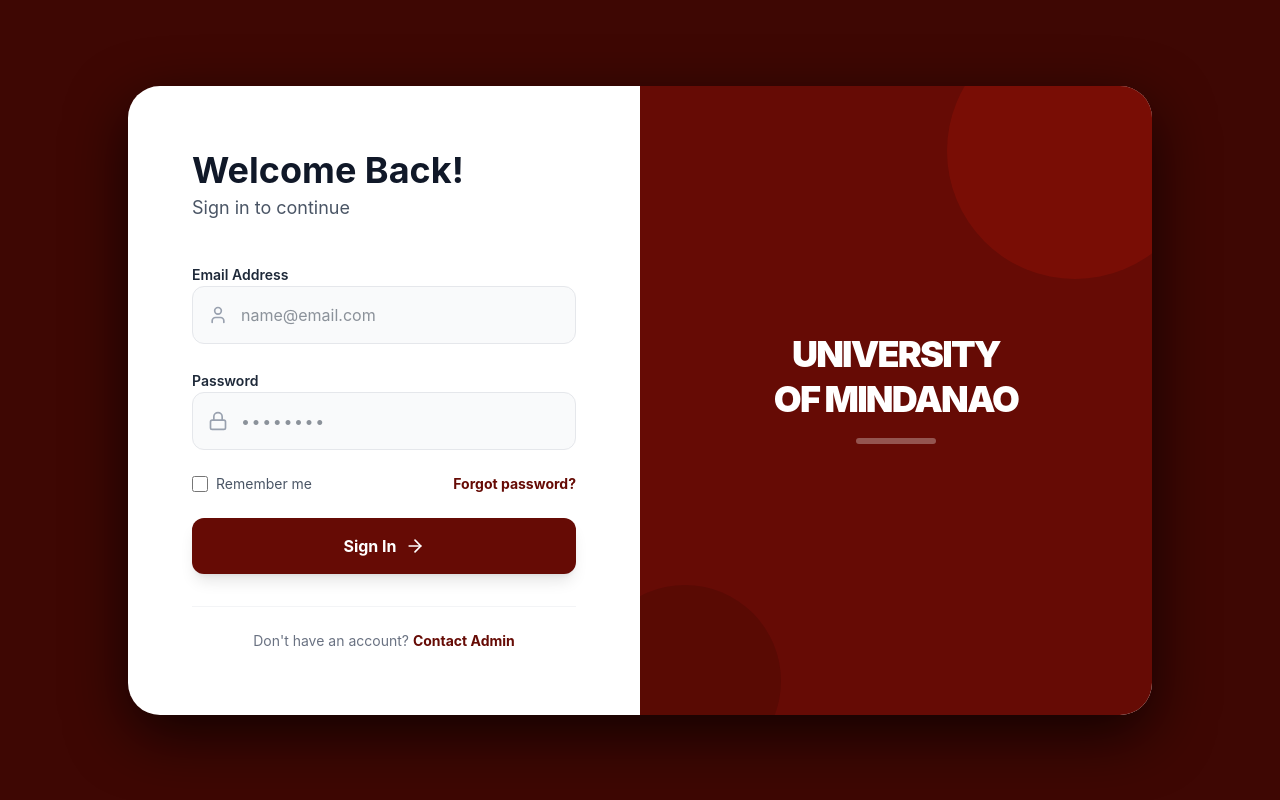
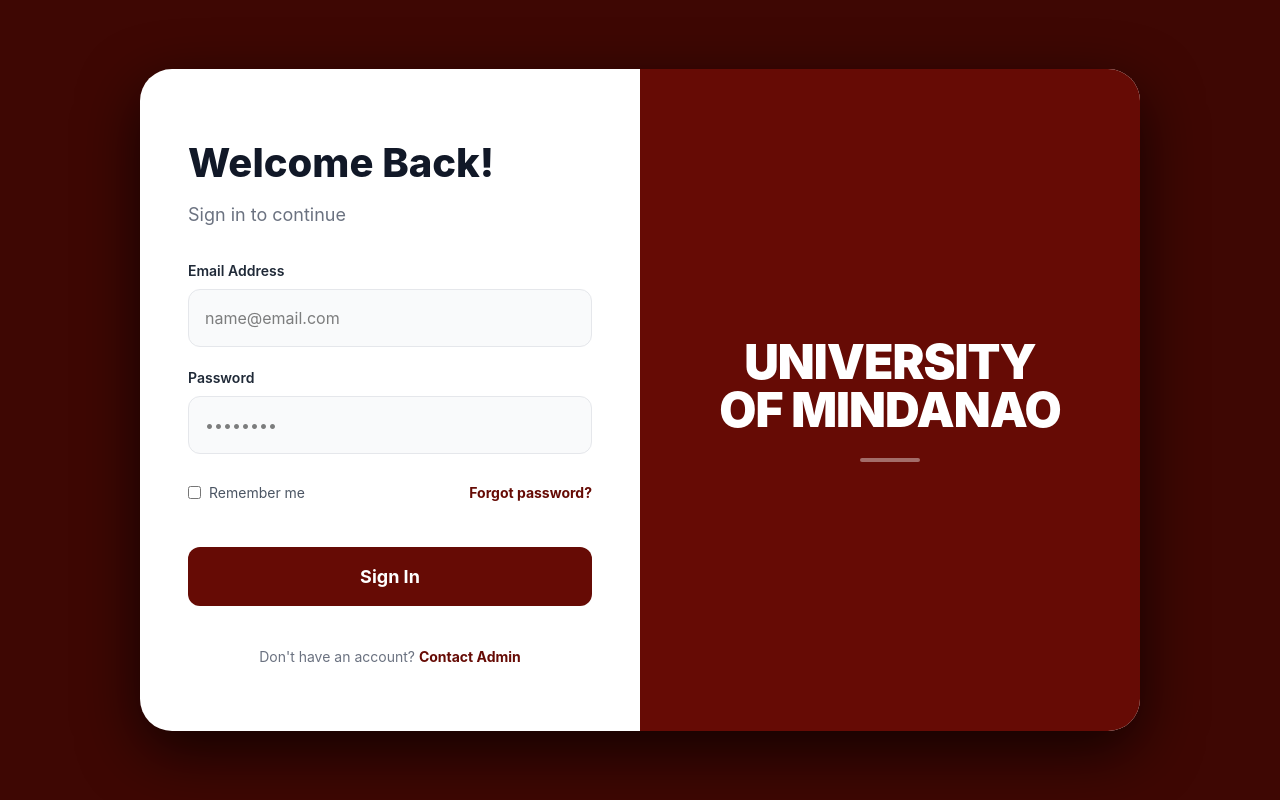
Before and after one commit to 1Karel-Amer/Enrollment-System-Frontend, a React (Vite) app: page /login in a window 1280 px wide. Built offline with nearby package versions, Linux system fonts and the light colour scheme.

Commit message:
Frontend: Login UI and Auth logic complete

```diff
--- /dev/null
+++ b/src/pages/Login.css
@@ -0,0 +1,214 @@
+/* General Wrapper to center the card on the screen */
+.page-wrapper {
+  min-height: 100vh;
+  display: flex;
+  align-items: center;
+  justify-content: center;
+  background-color: #3e0703; /* Deep maroon background */
+  padding: 1.5rem;
+  font-family: "Inter", sans-serif;
+}
+
+/* The Main Container (The Card) */
+.main-auth-container {
+  display: flex;
+  width: 100%;
+  max-width: 1000px;
+  background-color: white;
+  border-radius: 2rem;
+  overflow: hidden;
+  box-shadow: 0 20px 60px rgba(0, 0, 0, 0.7);
+  min-height: 600px;
+}
+
+/* Left Section: Login Form */
+.form-section {
+  width: 50%;
+  padding: 4rem 3rem;
+  display: flex;
+  flex-direction: column;
+  justify-content: center;
+}
+
+.form-header {
+  margin-bottom: 2rem;
+}
+
+.form-header h2 {
+  font-size: 2.5rem;
+  font-weight: 800;
+  color: #111827;
+  margin-bottom: 0.5rem;
+}
+
+.form-header p {
+  font-size: 1.125rem;
+  color: #6b7280;
+}
+
+/* Error Message styling for failed login attempts */
+.error-message {
+  background-color: #fee2e2;
+  color: #b91c1c;
+  padding: 0.75rem;
+  border-radius: 0.5rem;
+  margin-bottom: 1.5rem;
+  font-size: 0.875rem;
+  text-align: center;
+  border: 1px solid #f87171;
+}
+
+/* Form and Input Grouping */
+.auth-form {
+  display: flex;
+  flex-direction: column;
+  gap: 1.25rem;
+}
+
+.input-group {
+  display: flex;
+  flex-direction: column;
+  gap: 0.5rem;
+}
+
+.input-group label {
+  font-size: 0.875rem;
+  font-weight: 600;
+  color: #1f2937;
+}
+
+.input-group input {
+  width: 100%;
+  padding: 1rem;
+  background-color: #f9fafb;
+  border: 1px solid #e5e7eb;
+  border-radius: 0.75rem;
+  outline: none;
+  font-size: 1rem;
+  transition: all 0.2s ease;
+}
+
+.input-group input:focus {
+  border-color: #660b05;
+  box-shadow: 0 0 0 2px rgba(102, 11, 5, 0.1);
+}
+
+/* Remember Me & Forgot Password spacing */
+.form-options {
+  display: flex;
+  justify-content: space-between;
+  align-items: center;
+  font-size: 0.875rem;
+  margin: 0.5rem 0;
+}
+
+.remember-me {
+  display: flex;
+  align-items: center;
+  gap: 0.5rem;
+  color: #4b5563;
+  cursor: pointer;
+}
+
+.forgot-link {
+  background: none;
+  border: none;
+  color: #660b05;
+  font-weight: 700;
+  cursor: pointer;
+  padding: 0;
+}
+
+.forgot-link:hover {
+  text-decoration: underline;
+}
+
+/* Sign In Button */
+.submit-btn {
+  width: 100%;
+  padding: 1rem;
+  background-color: #660b05;
+  color: white;
+  font-size: 1.125rem;
+  font-weight: 700;
+  border: none;
+  border-radius: 0.75rem;
+  cursor: pointer;
+  transition: all 0.2s ease;
+  margin-top: 1rem;
+}
+
+.submit-btn:hover {
+  background-color: #4b0804;
+}
+
+/* State for when the button is "Signing in..." */
+.submit-btn:disabled {
+  opacity: 0.7;
+  cursor: not-allowed;
+  background-color: #3e0703;
+}
+
+/* Footer text */
+.form-footer {
+  margin-top: 2.5rem;
+  text-align: center;
+  font-size: 0.875rem;
+  color: #6b7280;
+}
+
+.form-footer span {
+  color: #660b05;
+  font-weight: 700;
+  cursor: pointer;
+}
+
+/* Right Section: UM Branding */
+.branding-section {
+  width: 50%;
+  background-color: #660b05;
+  display: flex;
+  align-items: center;
+  justify-content: center;
+  position: relative;
+  overflow: hidden;
+}
+
+.branding-content {
+  text-align: center;
+  color: white;
+  z-index: 10;
+}
+
+.branding-content h1 {
+  font-size: 3rem;
+  font-weight: 900;
+  text-transform: uppercase;
+  line-height: 1;
+  letter-spacing: -0.02em;
+}
+
+.divider {
+  height: 4px;
+  width: 60px;
+  background-color: rgba(255, 255, 255, 0.4);
+  margin: 1.5rem auto 0;
+  border-radius: 2px;
+}
+
+/* Responsive adjustment for mobile */
+@media (max-width: 768px) {
+  .main-auth-container {
+    flex-direction: column;
+    max-width: 450px;
+  }
+  .form-section,
+  .branding-section {
+    width: 100%;
+  }
+  .branding-section {
+    order: -1;
+    padding: 3rem 1rem;
+    min-height: auto;
+  }
+}
--- a/src/pages/Login.jsx
+++ b/src/pages/Login.jsx
@@ -1,162 +1,115 @@
-import React from "react";
+import React, { useState } from "react";
 import { useNavigate } from "react-router-dom";
+import "./Login.css";
 
 const Login = () => {
   const navigate = useNavigate();
+  const [email, setEmail] = useState("");
+  const [password, setPassword] = useState("");
+  const [error, setError] = useState("");
+  const [loading, setLoading] = useState(false);
 
-  const handleLogin = (e) => {
+  // Professor's logic for handling the login request
+  const handleLogin = async (e) => {
     e.preventDefault();
+    setError("");
+    setLoading(true);
+
+    try {
+      // Connects to the local backend server
+      const response = await fetch("http://127.0.0.1:8000/api/login", {
+        method: "POST",
+        headers: { "Content-Type": "application/json" },
+        body: JSON.stringify({ email, password }),
+      });
+
+      const data = await response.json();
+
+      if (response.ok) {
+        // Success: store token and move to dashboard
+        localStorage.setItem("token", data.token);
         navigate("/dashboard");
+      } else {
+        // Error: display invalid credentials message
+        setError(data.message || "Invalid credentials. Please try again.");
+      }
+    } catch (err) {
+      // Error: handle server connection failure
+      setError(
+        "Unable to connect to the server. Please check your connection.",
+      );
+    } finally {
+      // Always stop the loading spinner
+      setLoading(false);
+    }
   };
 
   return (
-    <div className="min-h-screen flex items-center justify-center bg-[#3E0703] p-4 md:p-0">
-      {/* Main Container */}
-      <div className="flex flex-col md:flex-row w-full max-w-5xl bg-white rounded-[2rem] overflow-hidden shadow-[0_20px_60px_rgba(0,0,0,0.7)] min-h-[600px]">
+    <div className="page-wrapper">
+      <div className="main-auth-container">
         {/* Left Side: Form Section */}
-        <div className="w-full md:w-1/2 p-8 md:p-16 flex flex-col justify-center">
-          <div className="mb-10 text-left">
-            <h2 className="text-4xl font-bold text-gray-900 mb-1">
-              Welcome Back!
-            </h2>
-            <p className="text-lg text-gray-600 font-normal">
-              Sign in to continue {/* Updated Text */}
-            </p>
+        <div className="form-section">
+          <div className="form-header">
+            <h2>Welcome Back!</h2>
+            <p>Sign in to continue</p>
           </div>
 
-          <form className="space-y-6" onSubmit={handleLogin}>
-            {/* Email Input */}
-            <div className="space-y-2">
-              <label className="text-sm font-semibold text-gray-800">
-                Email Address
-              </label>
-              <div className="relative group">
-                <span className="absolute left-4 top-1/2 -translate-y-1/2 text-gray-400">
-                  <svg
-                    xmlns="http://www.w3.org/2000/svg"
-                    width="20"
-                    height="20"
-                    viewBox="0 0 24 24"
-                    fill="none"
-                    stroke="currentColor"
-                    strokeWidth="2"
-                    strokeLinecap="round"
-                    strokeLinejoin="round"
-                  >
-                    <path d="M19 21v-2a4 4 0 0 0-4-4H9a4 4 0 0 0-4 4v2"></path>
-                    <circle cx="12" cy="7" r="4"></circle>
-                  </svg>
-                </span>
+          {/* Show error message if login fails */}
+          {error && <div className="error-message">{error}</div>}
+
+          <form className="auth-form" onSubmit={handleLogin}>
+            <div className="input-group">
+              <label>Email Address</label>
               <input
                 type="email"
                 required
-                  className="w-full pl-12 pr-5 py-4 bg-gray-50 border border-gray-200 rounded-xl focus:ring-2 focus:ring-[#660B05] focus:border-transparent outline-none transition-all text-gray-800"
+                value={email}
+                onChange={(e) => setEmail(e.target.value)}
                 placeholder="name@email.com"
               />
             </div>
-            </div>
 
-            {/* Password Input */}
-            <div className="space-y-2">
-              <label className="text-sm font-semibold text-gray-800">
-                Password
-              </label>
-              <div className="relative group">
-                <span className="absolute left-4 top-1/2 -translate-y-1/2 text-gray-400">
-                  <svg
-                    xmlns="http://www.w3.org/2000/svg"
-                    width="20"
-                    height="20"
-                    viewBox="0 0 24 24"
-                    fill="none"
-                    stroke="currentColor"
-                    strokeWidth="2"
-                    strokeLinecap="round"
-                    strokeLinejoin="round"
-                  >
-                    <rect
-                      x="3"
-                      y="11"
-                      width="18"
-                      height="11"
-                      rx="2"
-                      ry="2"
-                    ></rect>
-                    <path d="M7 11V7a5 5 0 0 1 10 0v4"></path>
-                  </svg>
-                </span>
+            <div className="input-group">
+              <label>Password</label>
               <input
                 type="password"
                 required
-                  className="w-full pl-12 pr-5 py-4 bg-gray-50 border border-gray-200 rounded-xl focus:ring-2 focus:ring-[#660B05] focus:border-transparent outline-none transition-all text-gray-800 tracking-widest"
+                value={password}
+                onChange={(e) => setPassword(e.target.value)}
                 placeholder="••••••••"
               />
             </div>
+
+            <div className="form-options">
+              <div className="remember-me">
+                <input type="checkbox" id="remember" />
+                <label htmlFor="remember">Remember me</label>
               </div>
-
-            {/* Options */}
-            <div className="flex items-center justify-between text-sm">
-              <div className="flex items-center gap-2">
-                <input
-                  id="remember"
-                  type="checkbox"
-                  className="w-4 h-4 accent-[#660B05]"
-                />
-                <label htmlFor="remember" className="text-gray-600">
-                  Remember me
-                </label>
-              </div>
-              <button
-                type="button"
-                className="text-[#660B05] font-bold hover:underline"
-              >
+              <button type="button" className="forgot-link">
                 Forgot password?
               </button>
             </div>
 
-            {/* Sign In Button */}
-            <button
-              type="submit"
-              className="w-full flex items-center justify-center gap-2 py-4 bg-[#660B05] hover:bg-[#3E0703] text-white font-bold rounded-xl shadow-lg transition-all active:scale-95"
-            >
-              Sign In
-              <svg
-                xmlns="http://www.w3.org/2000/svg"
-                width="20"
-                height="20"
-                viewBox="0 0 24 24"
-                fill="none"
-                stroke="currentColor"
-                strokeWidth="2"
-                strokeLinecap="round"
-                strokeLinejoin="round"
-              >
-                <line x1="5" y1="12" x2="19" y2="12"></line>
-                <polyline points="12 5 19 12 12 19"></polyline>
-              </svg>
+            {/* Changes button text based on loading state */}
+            <button type="submit" className="submit-btn" disabled={loading}>
+              {loading ? "Signing in..." : "Sign In"}
             </button>
           </form>
 
-          <div className="mt-8 pt-6 border-t border-gray-100 text-center">
-            <p className="text-gray-500 text-sm">
-              Don't have an account?{" "}
-              <span className="text-[#660B05] font-bold cursor-pointer">
-                Contact Admin
-              </span>
+          <div className="form-footer">
+            <p>
+              Don't have an account? <span>Contact Admin</span>
             </p>
           </div>
         </div>
 
-        {/* Right Side: Branding (The UM Section) */}
-        <div className="hidden md:flex w-1/2 bg-[#660B05] p-16 flex-col justify-center items-center text-center relative overflow-hidden">
-          <div className="absolute top-[-10%] right-[-10%] w-64 h-64 bg-[#8C1007] rounded-full opacity-50"></div>
-          <div className="absolute bottom-[-10%] left-[-10%] w-48 h-48 bg-[#3E0703] rounded-full opacity-30"></div>
-
-          <div className="relative z-10 text-white px-4">
-            <h1 className="text-4xl font-black uppercase leading-tight tracking-tighter mb-4">
+        {/* Right Side: Branding */}
+        <div className="branding-section">
+          <div className="branding-content">
+            <h1>
               University <br /> of Mindanao
             </h1>
-            <div className="h-1.5 w-20 bg-white/30 mx-auto mb-6 rounded-full"></div>
+            <div className="divider"></div>
           </div>
         </div>
       </div>
```
Lines whose indentation alone changed are shown as unchanged.
